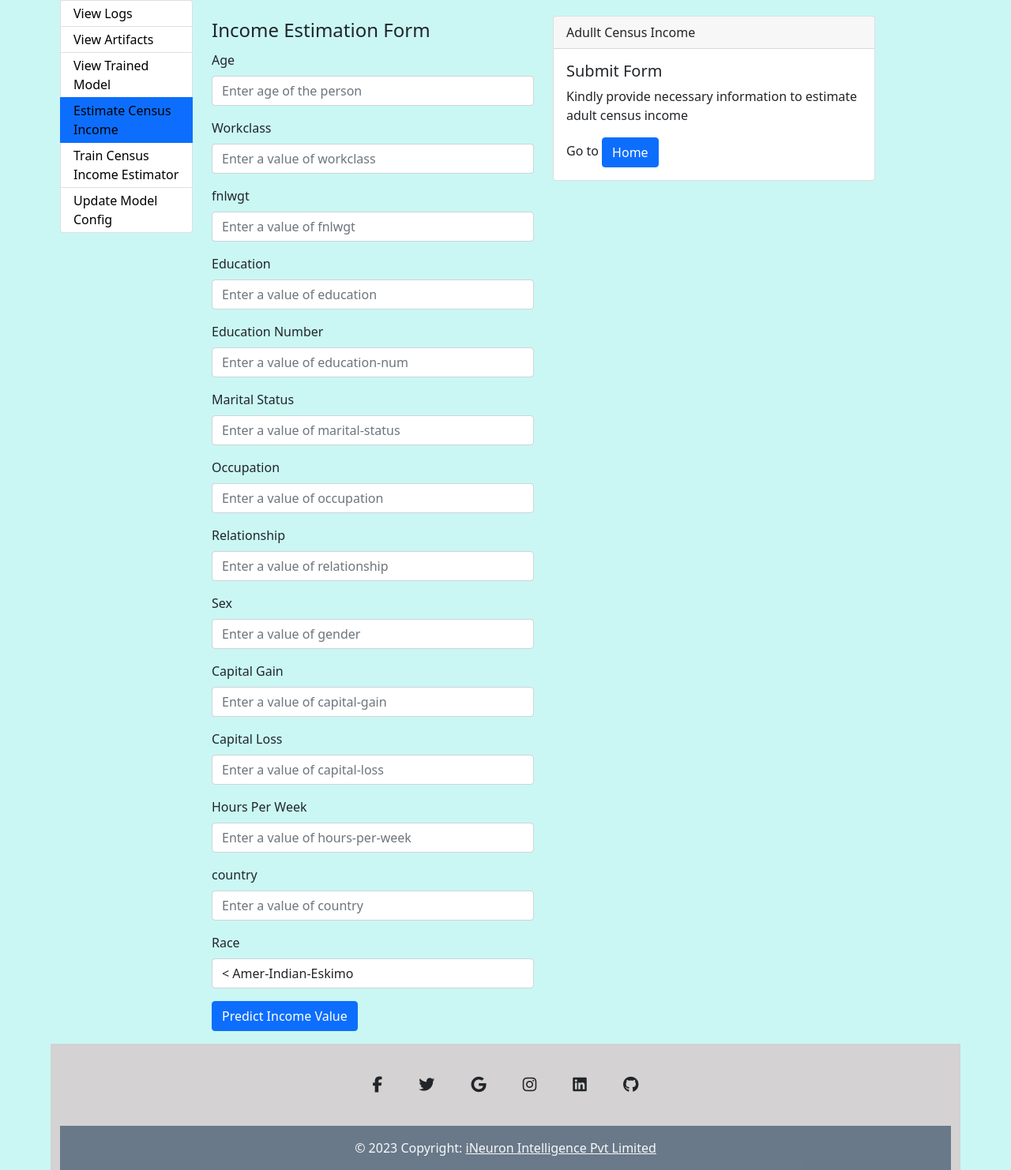
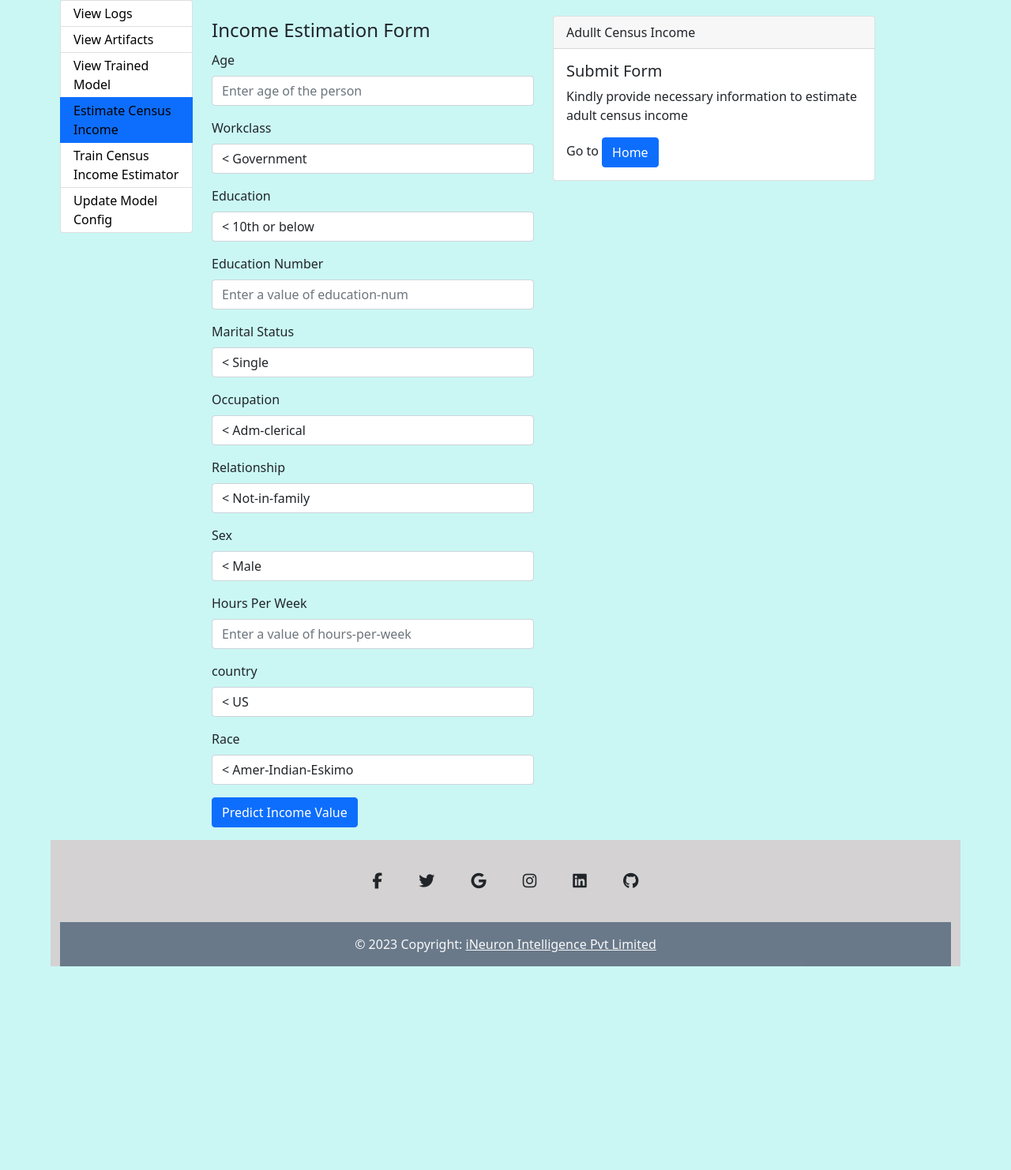
Before and after one commit to Rajendra9997/Machine_Learning_Project-1, a Flask app: page /predict in a window 1280 px wide. Shown: the part 56-1538 px from the top of the page at 79% size. After the commit the page ends 1280 px from the top, so only its background shows below. Run offline with Flask 2, Linux system fonts and the light colour scheme; some libraries are stand-ins or nearby versions.

Commit message:
randomcheck

```diff
--- a/census/entity/model_factory.py
+++ b/census/entity/model_factory.py
@@ -11,6 +11,7 @@ from collections import namedtuple
 from typing import List
 from census.logger import logging
 from sklearn.metrics import accuracy_score, f1_score, precision_score, recall_score, roc_auc_score
+
 GRID_SEARCH_KEY = 'grid_search'
 MODULE_KEY = 'module'
 CLASS_KEY = 'class'
--- a/templates/predict.html
+++ b/templates/predict.html
@@ -21,20 +21,46 @@
             </div>
             <div class="mb-3">
                 <label class="form-label">Workclass</label>
-                <input class="form-control" type="text" name="workclass" placeholder="Enter a value of workclass"
-                    required />
+
+                <select class="form-control" name="workclass" placeholder="Enter a value of workclass"
+                    required>
+
+                    <option value=" govt">
+                        &lt; Government
+                    </option>
+                    <option value=" private">
+                        Private
+                    </option>
+                    <option value=" self_employed">
+                        Self-employed
+                    </option>
+                </select>
 
             </div>
-            <div class="mb-3">
-                <label class="form-label">fnlwgt</label>
-                <input class="form-control" type="text" name="fnlwgt"
-                    placeholder="Enter a value of fnlwgt" />
 
-            </div>
             <div class="mb-3">
                 <label class="form-label">Education</label>
-                <input class="form-control" type="text" name="education" placeholder="Enter a value of education"
-                    required />
+
+                <select class="form-control" name="education" placeholder="Enter a value of education"
+                    required>
+
+                    <option value=" 10th_or_below">
+                        &lt; 10th or below
+                    </option>
+                    <option value=" HS-grad">
+                        HS-grad
+                    </option>
+                    <option value=" Bachelors">
+                        Bachelors
+                    </option>
+                    <option value=" Assoc-acdm_or_voc">
+                        Assoc-acdm_or_voc
+                    </option>
+                    <option value=" Masters_or_higher">
+                        Masters or Higher
+                    </option>
+
+                </select>
 
             </div>
             <div class="mb-3">
@@ -44,33 +70,101 @@
             </div>
             <div class="mb-3">
                 <label class="form-label">Marital Status</label>
-                <input class="form-control" type="text" name="marital-status" placeholder="Enter a value of marital-status"
-                    required />
+                <select class="form-control" name="marital-status" placeholder="Enter a value of marital-status"
+                    required>
+
+                    <option value=" single">
+                        &lt; Single
+                    </option>
+                    <option value=" couple">
+                        Couple
+                    </option>
+                </select>
             </div>
             <div class="mb-3">
                 <label class="form-label">Occupation</label>
-                <input class="form-control" type="text" name="occupation" placeholder="Enter a value of occupation"
-                    required />
+                <select class="form-control" name="occupation" placeholder="Enter a value of occupation"
+                    required >
+                    <option value=" Adm-clerical">
+                        &lt; Adm-clerical
+                    </option>
+                    <option value=" Exec-managerial">
+                        Exec-managerial
+                    </option>
+                    <option value=" Handlers-cleaners">
+                        Handlers-cleaners
+                    </option>
+                    <option value=" Prof-specialty">
+                        Prof-specialty
+                    </option>
+                    <option value=" Other-service">
+                        Other-service
+                    </option>
+                    <option value=" Sales">
+                        Sales
+                    </option>
+                    <option value=" Craft-repair">
+                        Craft-repair
+                    </option>
+                    <option value=" Transport-moving">
+                        Transport-moving
+                    </option>
+                    <option value=" Farming-fishing">
+                        Farming-fishing
+                    </option>
+                    <option value=" Machine-op-inspct">
+                        Machine-op-inspct
+                    </option>
+                    <option value=" Tech-support">
+                        Tech-support
+                    </option>
+                    <option value=" Protective-serv">
+                        Protective-serv
+                    </option>
+                    <option value=" Armed-Forces">
+                        Armed-Forces
+                    </option>
+                    <option value=" Priv-house-serv">
+                        Priv-house-serv
+                    </option>
+                </select>
             </div>
             <div class="mb-3">
                 <label class="form-label">Relationship</label>
-                <input class="form-control" type="text" name="relationship"
-                    placeholder="Enter a value of relationship" required />
+                <select class="form-control" name="relationship"
+                    placeholder="Enter a value of relationship" required >
+                    <option value=" Not-in-family">
+                        &lt; Not-in-family
+                    </option>
+                    <option value=" Husband">
+                        Husband
+                    </option>
+                    <option value=" Wife">
+                        Wife
+                    </option>
+                    <option value=" Own-child">
+                        Own-child
+                    </option>
+                    <option value=" Unmarried">
+                        Unmarried
+                    </option>
+                    <option value=" Other-relative">
+                        Other-relative
+                    </option>
+                </select>
             </div>
             <div class="mb-3">
                 <label class="form-label">Sex</label>
-                <input class="form-control" type="text" name="sex"
-                    placeholder="Enter a value of gender" required />
-            </div>
-            <div class="mb-3">
-                <label class="form-label">Capital Gain</label>
-                <input class="form-control" type="text" name="capital-gain"
-                    placeholder="Enter a value of capital-gain" required />
-            </div>
-            <div class="mb-3">
-                <label class="form-label">Capital Loss</label>
-                <input class="form-control" type="text" name="capital-loss"
-                    placeholder="Enter a value of capital-loss" required />
+                <select class="form-control" name="sex" placeholder="Enter a value of sex"
+                    required>
+
+                    <option value=" Male">
+                        &lt; Male
+                    </option>
+                    <option value=" Female">
+                        Female
+                    </option>
+                </select>
             </div>
 
             <div class="mb-3">
@@ -80,8 +174,17 @@
             </div>
             <div class="mb-3">
                 <label class="form-label">country</label>
-                <input class="form-control" type="text" name="country"
-                    placeholder="Enter a value of country" required />
+                <select class="form-control" name="country" placeholder="Enter a value of country"
+                    required>
+
+                    <option value=" US">
+                        &lt; US
+                    </option>
+                    <option value=" Non-US">
+                        NON-US
+                    </option>
+                </select>
+
             </div>
             <div class="mb-3">
                 <label class="form-label">Race</label>
```
Also changed, not shown: census/component/data_transformation.py (+3 -34 lines), census/component/model_evaluation.py (+9 -1 lines), census/util/util.py (+37 -0 lines), 1 other file.
